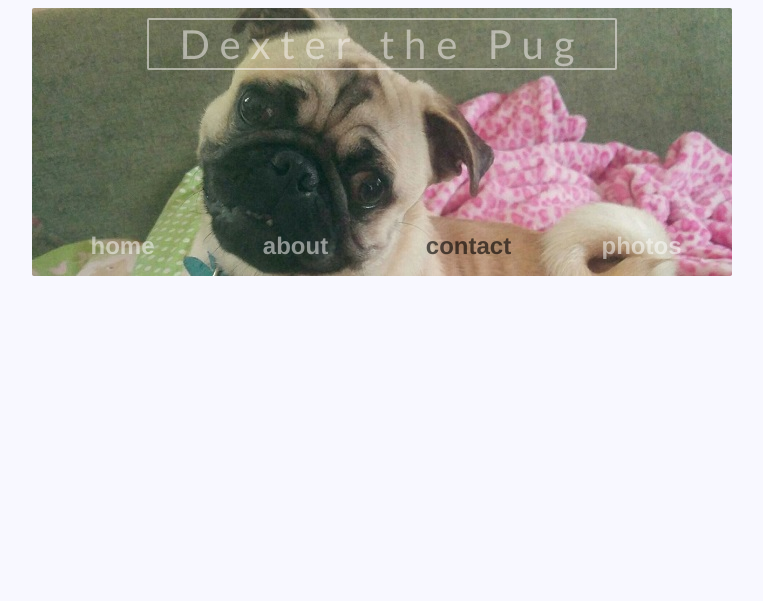
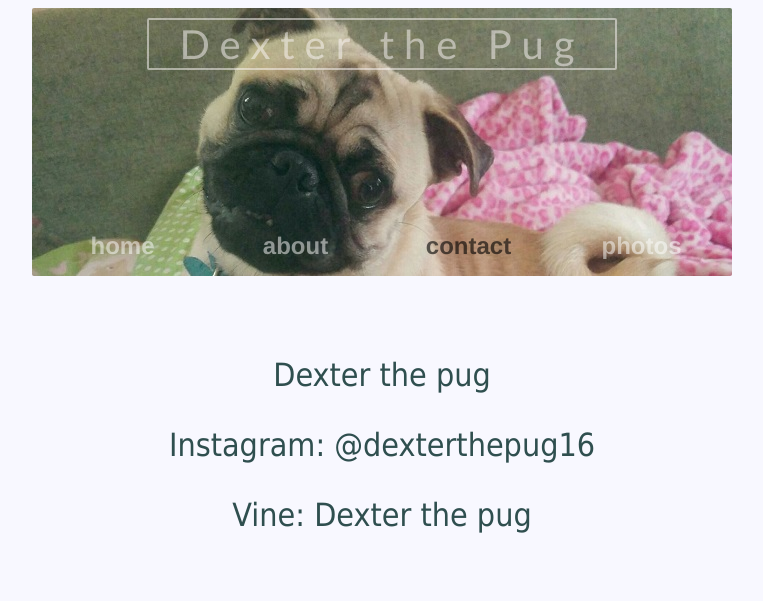
Before and after one commit to dexterthepug/dexterthepug, a plain HTML site: page contact.html in a window 1280 px wide. Shown: the whole page, without its empty margins (258-1021 px from the left). Drawn offline with Linux system fonts and the light colour scheme.

Commit message:
Update contact.html

```diff
--- a/contact.html
+++ b/contact.html
@@ -23,6 +23,20 @@
       </div>
       <div class="flexOuterCenter">
         <div class="flexOuterSpace">
+          <div class="textWide">
+            <p id="bigFont">Dexter the pug</p>
+
+
+
+
+            <p id="bigFont">Instagram: @dexterthepug16<p/>
+
+
+
+
+
+          <p id="bigFont">Vine: Dexter the pug</p>
+          </div>
         </div>
       </div>
       </div>
```
